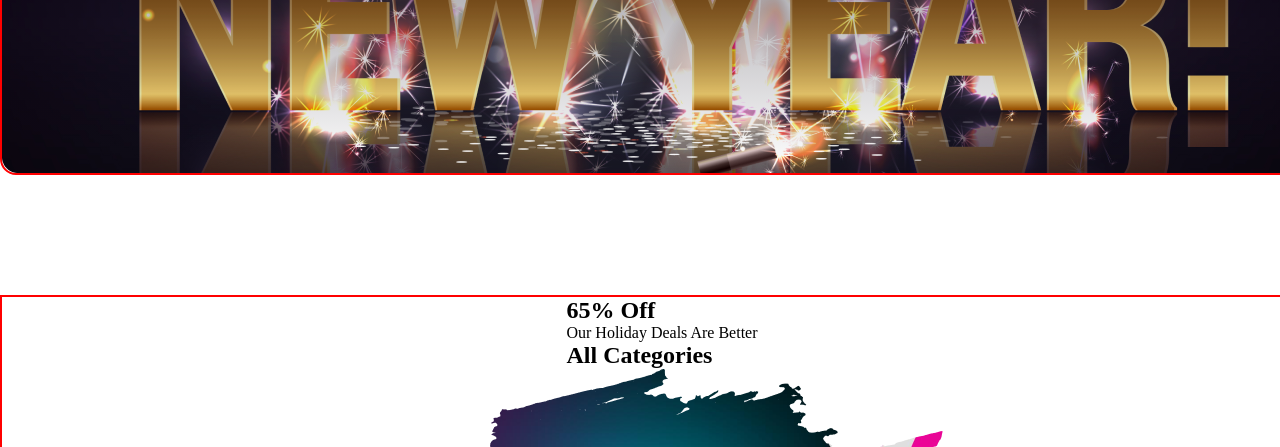
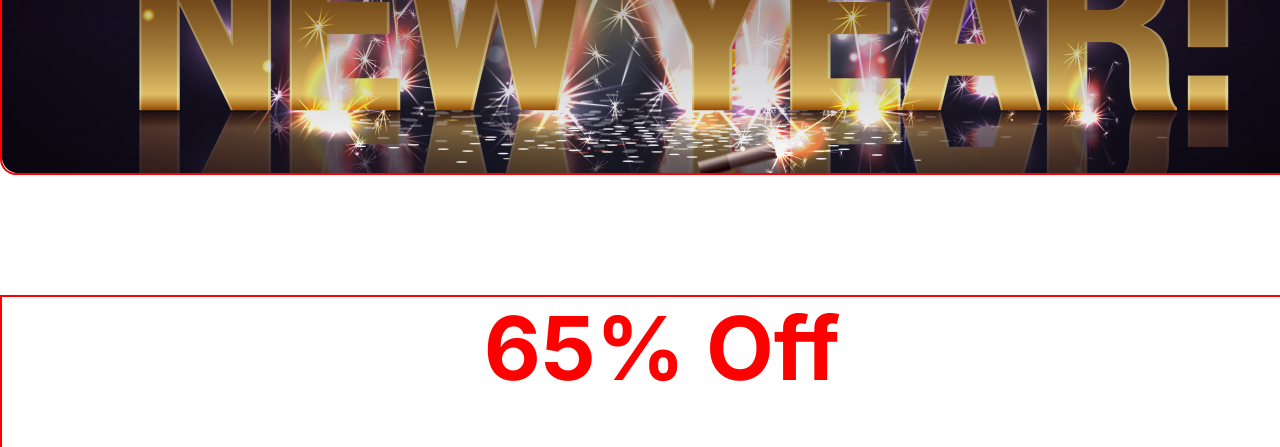
Before and after one commit to atmabdullaham/new-year-offer, a plain HTML site: page index.html in a window 1280 px wide. Shown: the part 479-926 px from the top of the page. Drawn offline with Linux system fonts and the light colour scheme.

Commit message:
added the holiday deals section

```diff
--- a/index.html
+++ b/index.html
@@ -25,9 +25,9 @@
         <h1 class="heading1 color1">New Year Party Celebration</h1>
       </div>
     </header>
-    <section class="common-section1 flex-row">
+    <section id="holiday-deals" class="common-section1 flex-row">
       <div class="discount flex-column">
-        <div>
+        <div class="delas-text-container">
           <h1>65% Off</h1>
           <p>Our Holiday Deals Are Better</p>
           <h2>All Categories</h2>
@@ -37,7 +37,7 @@
         </div>
       </div>
     </section>
-    <section class="common-section1 section-bg1">
+    <section id="midnight-party" class="common-section1 section-bg1">
       <div>
         <h1>Welcome to midnight party</h1>
         <p>
--- a/styles/style.css
+++ b/styles/style.css
@@ -2,6 +2,9 @@
  margin: 0px;
  padding: 0px;
 }
+
+/* Hero Section Design */
+
 #hero{
  display: flex;
  justify-content: center;
@@ -40,11 +43,12 @@
   letter-spacing: 0%;
   text-align: center;
 }
-.banner{
 
 
-
-}
+ /*
+ --Common Section Layout--
+.............................
+*/
 
 .common-section1{
 width: 1320px;
@@ -64,7 +68,47 @@ margin: 0px auto 120px;
  align-items: center;
 }
 
+/* Holiday Deals Section */
 
+#holiday-deals{
+ height: 806px;
+}
+
+#holiday-deals h1{
+ color: rgb(255, 0, 0);
+  font-family: "Inter";
+  font-size: 88px;
+  font-weight: 700;
+  line-height: 107px;
+  letter-spacing: 0%;
+  text-align: center;
+  margin-bottom: 48px;
+}
+
+#holiday-deals p{
+color: rgb(255, 0, 0);
+ font-family: "Inter";
+ font-size: 24px;
+ font-weight: 500;
+ line-height: 29px;
+ letter-spacing: 0%;
+ text-align: center;
+ margin-bottom: 16px;
+}
+
+#holiday-deals h2{
+ color: rgb(7, 2, 17);
+  font-family: "Inter";
+  font-size: 48px;
+  font-weight: 700;
+  line-height: 58px;
+  letter-spacing: 0%;
+  text-align: center;
+}
+
+.delas-text-container{
+ margin-bottom: 48px;
+}
 .section-bg1{
  background-image: url("/images/Vectorrr.png");
  background-repeat: no-repeat;
@@ -74,7 +118,3 @@ margin: 0px auto 120px;
 .bg-3{
  background-image: url("/images/Group 70.png");
 }
-
-/* .banner> h3 ,h1{
- color: #fff; */
-/* } */
```
